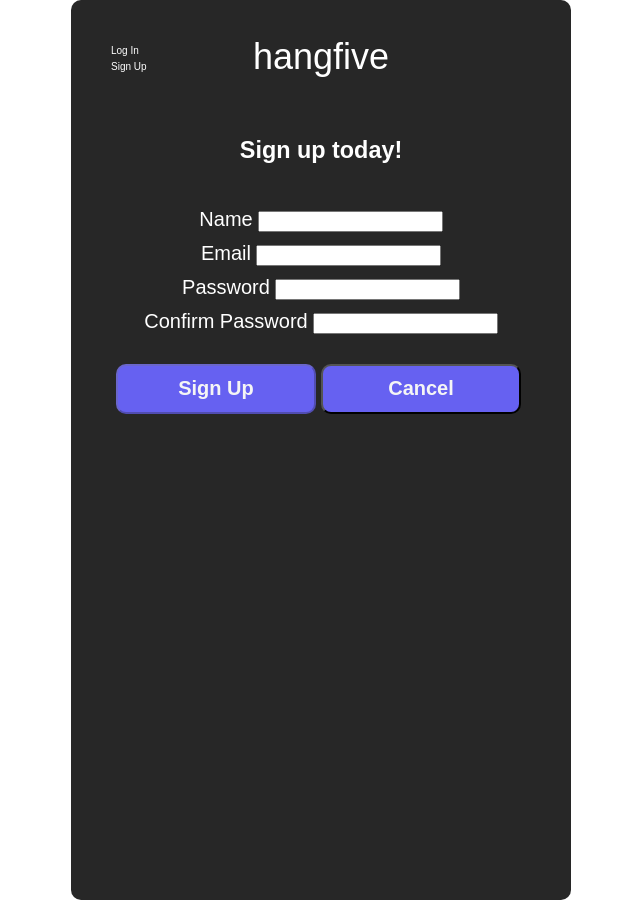
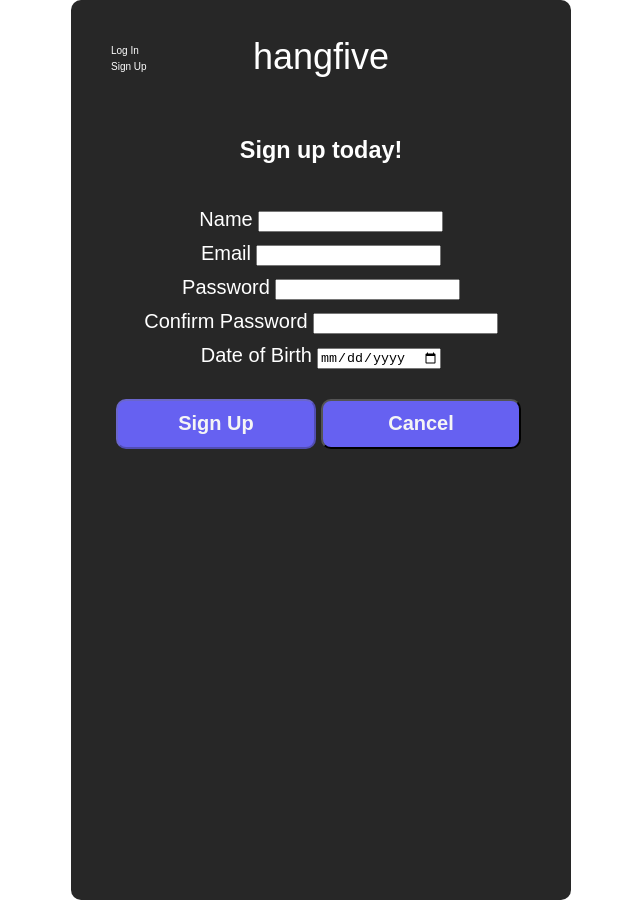
Before and after one commit to bluesnake0818/compat-test-front-end, a React (Create React App) app: page /signup in a window 1280 px wide. Shown: the whole page, without its empty margins (319-959 px from the left). Built offline with nearby package versions, Linux system fonts and the light colour scheme; no server answers.

Commit message:
create /compat and create link between signup and login and /compat

```diff
--- a/src/App.jsx
+++ b/src/App.jsx
@@ -8,6 +8,7 @@ import Profiles from './pages/Profiles/Profiles'
 import Zodiac from './pages/Zodiac/Zodiac'
 import SignupOrLogin from './pages/SignupOrLogin/SignupOrLogin'
 import ChangePassword from './pages/ChangePassword/ChangePassword'
+import Compat from './pages/Compat/Compat'
 import * as authService from './services/authService'
 import './App.css'
 
@@ -57,6 +58,10 @@ const App = () => {
           path="/changePassword"
           element={user ? <ChangePassword handleSignupOrLogin={handleSignupOrLogin}/> : <Navigate to="/login" />}
         />
+        <Route
+          path="/compat"
+          element={<Compat />}
+        />
       </Routes>
     </div>
   )
--- a/src/components/LoginForm/LoginForm.jsx
+++ b/src/components/LoginForm/LoginForm.jsx
@@ -20,7 +20,7 @@ const LoginForm = props => {
     try {
       await authService.login(formData)
       props.handleSignupOrLogin()
-      navigate('/')
+      navigate('/compat')
     } catch (err) {
       props.updateMessage(err.message)
     }
--- a/src/components/SignupForm/SignupForm.jsx
+++ b/src/components/SignupForm/SignupForm.jsx
@@ -10,6 +10,7 @@ const SignupForm = props => {
     email: '',
     password: '',
     passwordConf: '',
+    dob: null,
   })
 
   const handleChange = e => {
@@ -31,10 +32,10 @@ const SignupForm = props => {
     }
   }
 
-  const { name, email, password, passwordConf } = formData
+  const { name, email, password, passwordConf, dob } = formData
 
   const isFormInvalid = () => {
-    return !(name && email && password && password === passwordConf)
+    return !(name && email && password && password === passwordConf && dob)
   }
 
   return (
@@ -89,6 +90,17 @@ const SignupForm = props => {
           onChange={handleChange}
         />
       </div>
+      <div className={styles.inputContainer}>
+      <label htmlFor="password" className={styles.label}>Date of Birth</label>
+        <input
+          type="date"
+          autoComplete="off"
+          id="dob"
+          value={dob}
+          name="dob"
+          onChange={handleChange}
+        />
+      </div>
 
       <div className='button-area'>
           <button disabled={isFormInvalid()} className={styles.button}>
--- /dev/null
+++ b/src/pages/Compat/Compat.jsx
@@ -0,0 +1,14 @@
+import './Compat.css'
+import { Link } from 'react-router-dom';
+
+function Compat() {
+  return (
+    <div className='compat'>
+      <h3>Compatibility Tests</h3>
+      <Link to='Compat/Create'><button className='button'>Add Friend</button></Link>
+      <p>You have no friends yet.</p>
+    </div>
+  )
+}
+
+export default Compat;
--- a/src/pages/SignupOrLogin/SignupOrLogin.jsx
+++ b/src/pages/SignupOrLogin/SignupOrLogin.jsx
@@ -1,4 +1,3 @@
-import { useState } from 'react'
 import './SignupOrLogin.css'
 import { Link } from 'react-router-dom'
 
--- a/src/pages/Zodiac/Zodiac.jsx
+++ b/src/pages/Zodiac/Zodiac.jsx
@@ -2,7 +2,6 @@ import './Zodiac.css'
 import ImageSlider from "../../components/ImageSlider/ImageSlider";
 import { SliderData } from "../../components/ImageSlider/SliderData";
 import { Link } from 'react-router-dom';
-import SignupOrLogin from '../SignupOrLogin/SignupOrLogin'
 
 function Zodiac() {
   return (
```
Also changed, not shown: src/pages/Compat/Compat.css (added).
